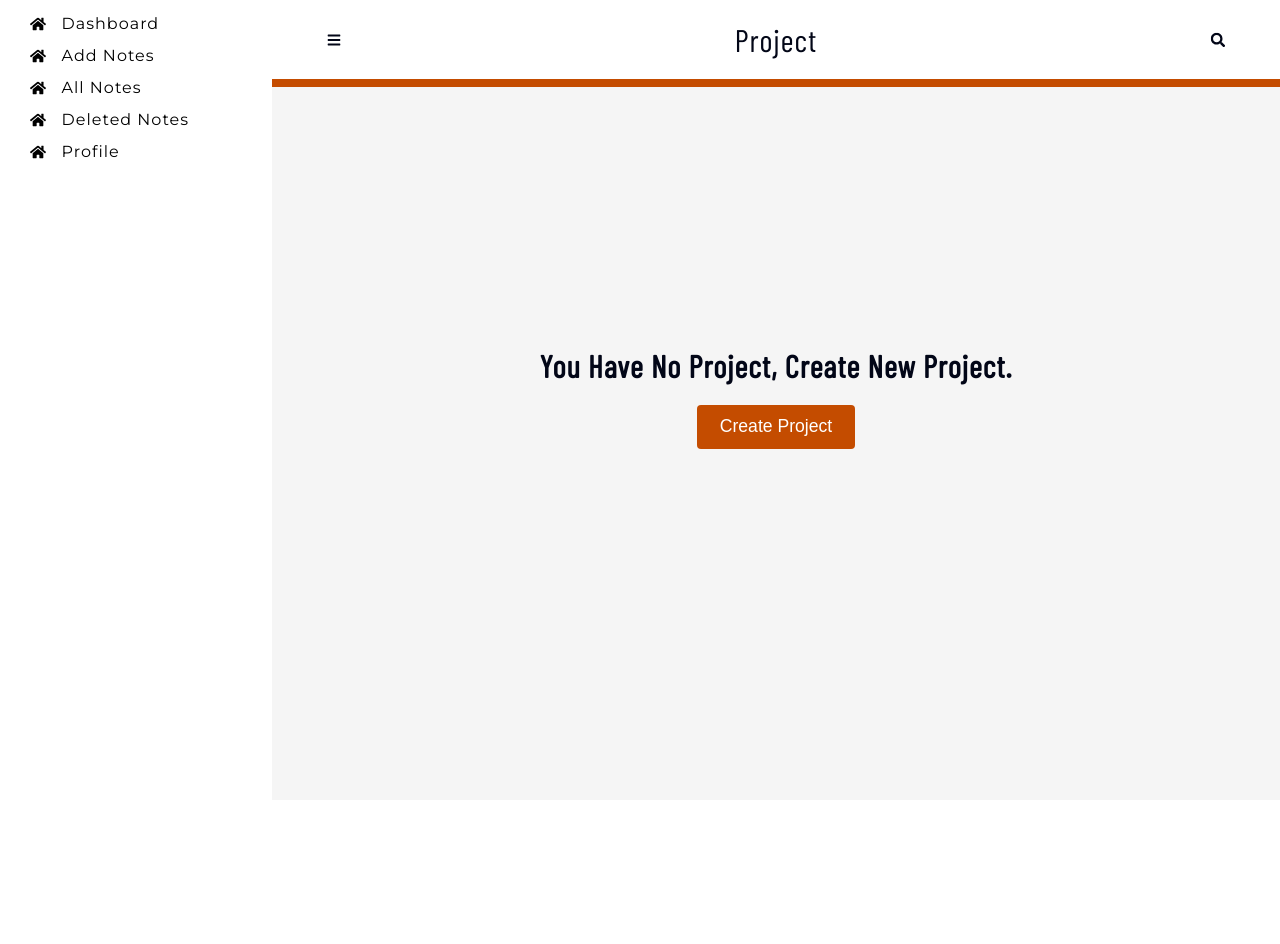
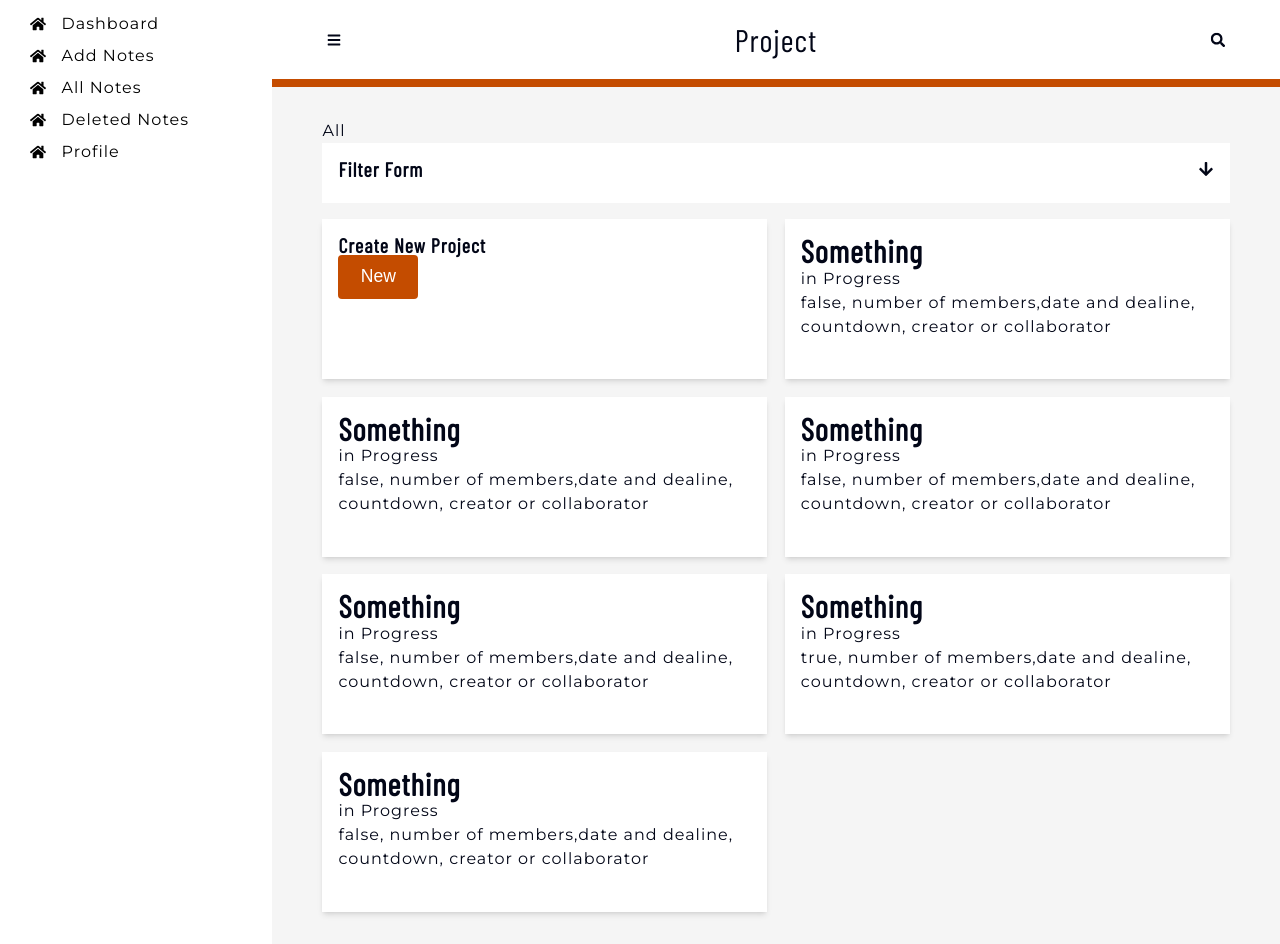
Before and after one commit to Vhickyy/Note-Client, a React (Vite) app: page /dashboard/project in a window 1280 px wide. Before the commit the page ends 800 px from the top, so only its background shows below. Built offline with nearby package versions, Linux system fonts and the light colour scheme.

Commit message:
added signin and signup with google

```diff
--- a/src/Pages/Login.tsx
+++ b/src/Pages/Login.tsx
@@ -14,6 +14,7 @@ const Login = () => {
         </div>
         <button>Log In</button>
         <p>Don't have an account? <Link to={"/signup"}>Register</Link></p>
+        <button className="google">Sign in with Google</button>
       </form>
     </Wrapper>
   )
--- a/src/Pages/Protected/AddNote.tsx
+++ b/src/Pages/Protected/AddNote.tsx
@@ -2,17 +2,18 @@ import Navbar from "../../components/Dashboard/Navbar";
 import NoteEditor from "../../components/Dashboard/AddNotes/NoteEditor";
 
 const AddNote = () => {
+  const Edit: boolean = false
   return (
     <>
-        <Navbar page="Add New Note"/>
+        <Navbar page={!Edit ? "Add New Note" : "Edit Note"}/>
         {/* <h1>add note</h1> */}
-        <div>
+        <form>
           <div>
             <h4>Title</h4>
-            <button>Save</button>
+            {!Edit ? <button>Save</button> : <button>Save Changes</button>}
           </div>
           <NoteEditor/>
-        </div>
+        </form>
     </>
   )
 }
--- a/src/Pages/Protected/Project.tsx
+++ b/src/Pages/Protected/Project.tsx
@@ -4,36 +4,36 @@ import Filterform from "../../components/Dashboard/AllNotes/Filterform";
 import { useState } from "react";
 import CreateProjectModal from "../../components/Dashboard/Project/CreateProjectModal";
 const projects:any[] = [
-  // {
-  //   title: "something",
-  //   status: "in Progress",
-  //   onSocket: false
-  // },
-  // {
-  //   title: "something",
-  //   status: "in Progress",
-  //   onSocket: false
-  // },
-  // {
-  //   title: "something",
-  //   status: "in Progress",
-  //   onSocket: false
-  // },
-  // {
-  //   title: "something",
-  //   status: "in Progress",
-  //   onSocket: false
-  // },
-  // {
-  //   title: "something",
-  //   status: "in Progress",
-  //   onSocket: true
-  // },
-  // {
-  //   title: "something",
-  //   status: "in Progress",
-  //   onSocket: false
-  // },
+  {
+    title: "something",
+    status: "in Progress",
+    onSocket: false
+  },
+  {
+    title: "something",
+    status: "in Progress",
+    onSocket: false
+  },
+  {
+    title: "something",
+    status: "in Progress",
+    onSocket: false
+  },
+  {
+    title: "something",
+    status: "in Progress",
+    onSocket: false
+  },
+  {
+    title: "something",
+    status: "in Progress",
+    onSocket: true
+  },
+  {
+    title: "something",
+    status: "in Progress",
+    onSocket: false
+  },
 ]
 const Project = () => {
   const [sort,setSort] = useState({show:false,sort:"latest"});
@@ -58,7 +58,12 @@ const Project = () => {
           <h3>You have no project, create new project.</h3>
           <button onClick={openModal}>Create Project</button>
           </> :
-          projects.map((project,index)=>{
+          <>
+            <div className="card">
+              <h5>Create New Project</h5>
+              <button onClick={openModal}>New</button>
+            </div>
+            {projects.map((project,index)=>{
               return (
                 <div className="card" key={index}>
                   <h3>{project.title}</h3>
@@ -66,7 +71,8 @@ const Project = () => {
                   <p>{project.onSocket === true ? "true" : "false"}, number of members,date and dealine, countdown, creator or collaborator </p>
                 </div>
               )
-          })
+            })}
+          </>
           }
         </div>
       </div>
--- a/src/Pages/Signup.tsx
+++ b/src/Pages/Signup.tsx
@@ -51,6 +51,7 @@ const Signup =  () => {
         </div>
         <button>Register</button>
         <p>Already have an account? <Link to={"/login"}>Log in</Link></p>
+        <button className="google">Sign up with Google</button>
       </form>
     </Wrapper>
   )
--- a/src/components/Dashboard/Project/CreateProjectModal.tsx
+++ b/src/components/Dashboard/Project/CreateProjectModal.tsx
@@ -14,14 +14,24 @@ const CreateProjectModal = ({closeModal}:CreateProject) => {
                 <h4>New Project</h4>
                 <FaTimes className="icon" onClick={closeModal}/>
             </div>
-            <div>
+            <div className="body">
+                <div className="inputs">
                     <h5>Project Name</h5>
                     <input type="text" placeholder="project name"/>
+                </div>
+                <div className="inputs">
+                    <h5>Project Brief</h5>
+                    <textarea name="" id=""></textarea>
+                </div>
+                <div className="inputs">
                     <h5>Add User, min 1, max 2</h5>
                     <input type="text" placeholder="find users"/>
+                </div>
                 {/* map added  users here and remove user too and add user task */}
+                <div className="inputs">
                     <h5>Date for completion</h5>
                     <input type="text" placeholder="enter date" />
+                </div>
             </div>
             <div>
                 <button>Discard</button>
@@ -40,15 +50,37 @@ const Wrapper = styled.div`
     background-color: #f5f5f599;
     display: grid;
     place-items: center;
+    z-index: 100;
     .content{
         background-color: white;
-        width: min(90%,40rem);
+        width: min(90%,var(--fixedWidth));
         padding: 2rem;
         display: grid;
-        gap: 1rem;
+        gap: 2rem;
+        box-shadow: var(--shadowlg);
+        border-radius: .5rem;
     }
     .head{
         display: flex;
         justify-content: space-between;
     }
+    .body{
+        display: grid;
+        gap: 1.1rem;
+    }
+    /* .inputs{
+        display: grid;
+    } */
+    input,textarea{
+        width: 100%;
+        margin-top: 0.5rem;
+        border: 1px solid gray;
+        border-radius: 0.5rem;
+    }
+    input{
+        padding: .5rem;
+    }
+    textarea{
+        height: 7rem;
+    }
 `
--- a/src/index.css
+++ b/src/index.css
@@ -147,6 +147,11 @@ button{
 .show{
   display: block;
 }
+.google {
+  background-color: transparent;
+  color: var(--primaryColor);
+  border: 1px solid var(--primaryColor);
+}
 /* @media screen and (min-width:700px) {
   h1 {
       font-size: 4rem;
```
Lines whose indentation alone changed are shown as unchanged.
